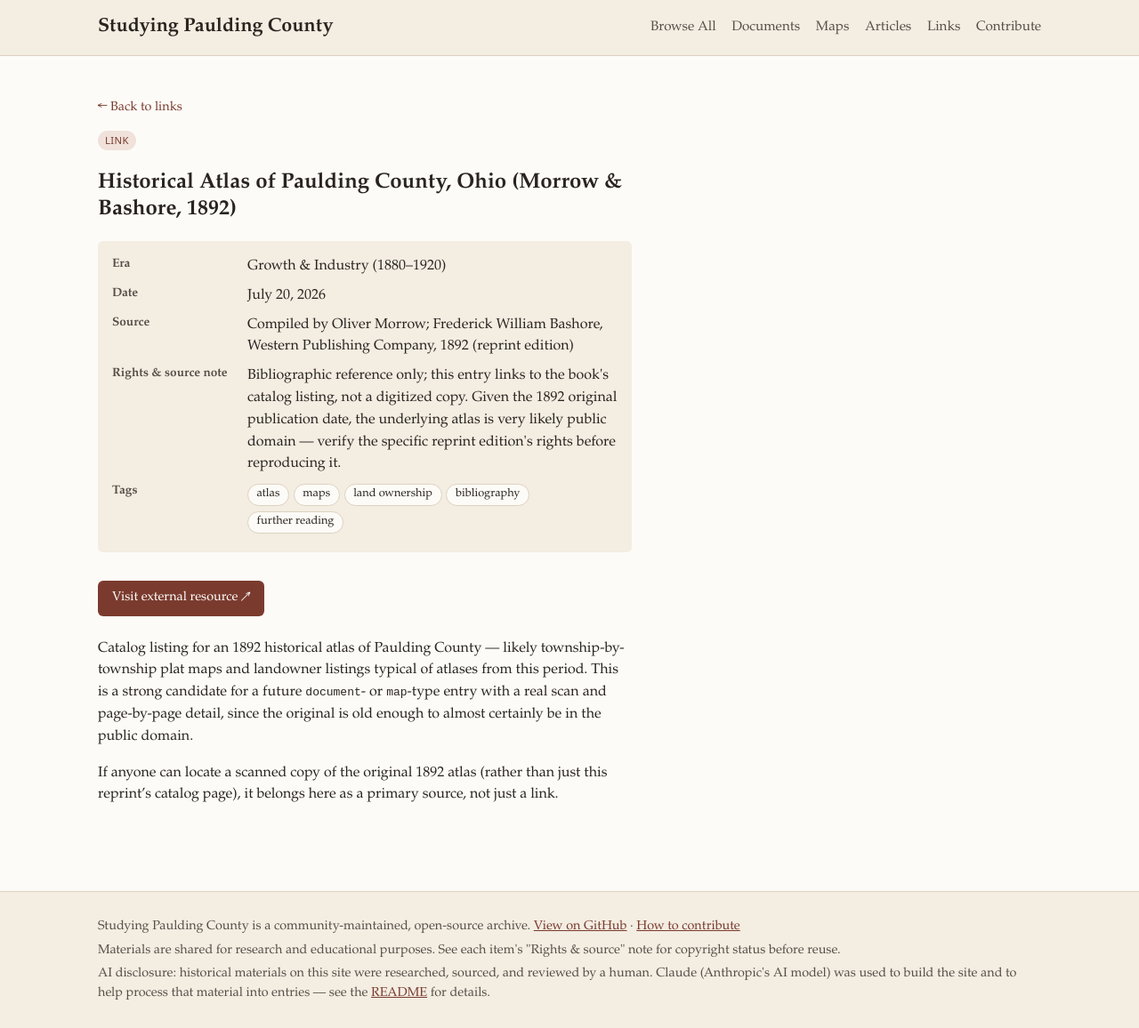
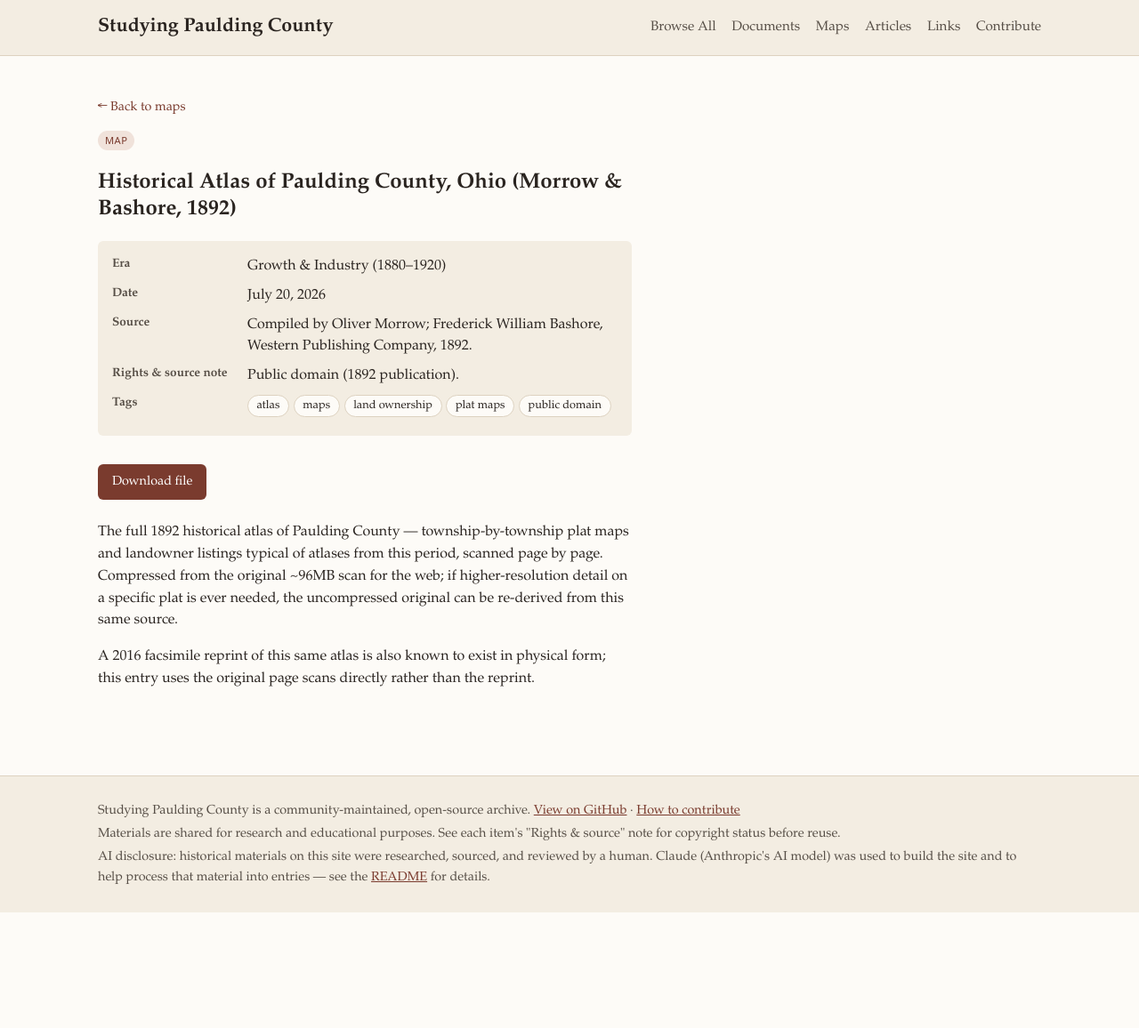
Before and after one commit to jofer215/Paulding, a Jekyll site: the page built from _items/historical-atlas-paulding-county-1892.md, in a window 1280 px wide. Shown: the whole page at 89% size. Built offline with Jekyll 4.4.1, drawn with Linux system fonts in a browser that asks for light colours; after the commit the page ends 1026 px from its top, so only the background shows below that.

Commit message:
Add the 1892 Historical Atlas as a real map entry, compressed for web
Upgrades the bibliography-link stub to a real map-type entry using the
actual 94-page 1892 atlas scan. The original PDF (~96MB, raw JPEG2000
page images at their native resolution but with a mislabeled physical
page size) was recompressed by extracting each page's native image and
re-encoding at a sane pixel cap and JPEG quality, bringing it down to
~28MB - small enough to push reliably and reasonable for a 94-page
atlas. The uncompressed original is excluded from the repo via
.gitignore rather than committed, since only the compressed version is
needed for the archive.

Co-Authored-By: Claude Sonnet 5 <noreply@anthropic.com>
Claude-Session: https://claude.ai/code/session_01HFiX5DwBj15tjgeMJKLPqW

```diff
--- a/_items/historical-atlas-paulding-county-1892.md
+++ b/_items/historical-atlas-paulding-county-1892.md
@@ -1,20 +1,20 @@
 ---
 title: "Historical Atlas of Paulding County, Ohio (Morrow & Bashore, 1892)"
-type: link
+type: map
 era: 1880-1920
-description: "A 109-page historical atlas of Paulding County compiled by Oliver Morrow and Frederick William Bashore, originally published in 1892."
-source: "Compiled by Oliver Morrow; Frederick William Bashore, Western Publishing Company, 1892 (reprint edition)"
-rights: "Bibliographic reference only; this entry links to the book's catalog listing, not a digitized copy. Given the 1892 original publication date, the underlying atlas is very likely public domain — verify the specific reprint edition's rights before reproducing it."
-external_url: "https://books.google.com/books?id=FgKQnQEACAAJ"
-tags: [atlas, maps, land ownership, bibliography, further reading]
+description: "A 94-page historical atlas of Paulding County compiled by Oliver Morrow and Frederick William Bashore, originally published in 1892 — township-by-township plat maps and landowner listings."
+source: "Compiled by Oliver Morrow; Frederick William Bashore, Western Publishing Company, 1892."
+rights: "Public domain (1892 publication)."
+file: /assets/files/maps/historical-atlas-paulding-county-1892.pdf
+tags: [atlas, maps, land ownership, plat maps, public domain]
 ---
 
-Catalog listing for an 1892 historical atlas of Paulding County — likely
-township-by-township plat maps and landowner listings typical of atlases
-from this period. This is a strong candidate for a future `document`- or
-`map`-type entry with a real scan and page-by-page detail, since the
-original is old enough to almost certainly be in the public domain.
+The full 1892 historical atlas of Paulding County — township-by-township
+plat maps and landowner listings typical of atlases from this period,
+scanned page by page. Compressed from the original ~96MB scan for the
+web; if higher-resolution detail on a specific plat is ever needed, the
+uncompressed original can be re-derived from this same source.
 
-If anyone can locate a scanned copy of the original 1892 atlas (rather than
-just this reprint's catalog page), it belongs here as a primary source, not
-just a link.
+A 2016 facsimile reprint of this same atlas is also known to exist in
+physical form; this entry uses the original page scans directly rather
+than the reprint.
```
Also changed, not shown: ROADMAP.md (+10 -13 lines), 2 other files.
